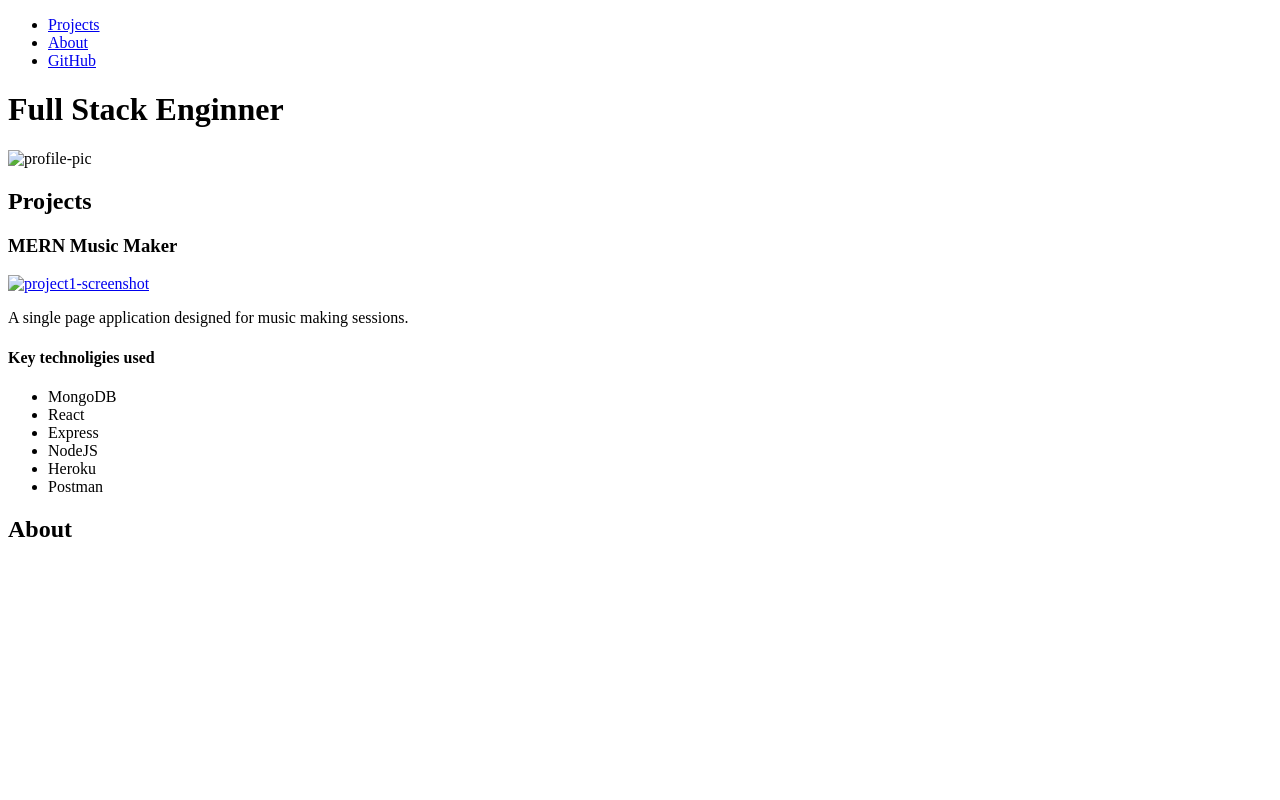
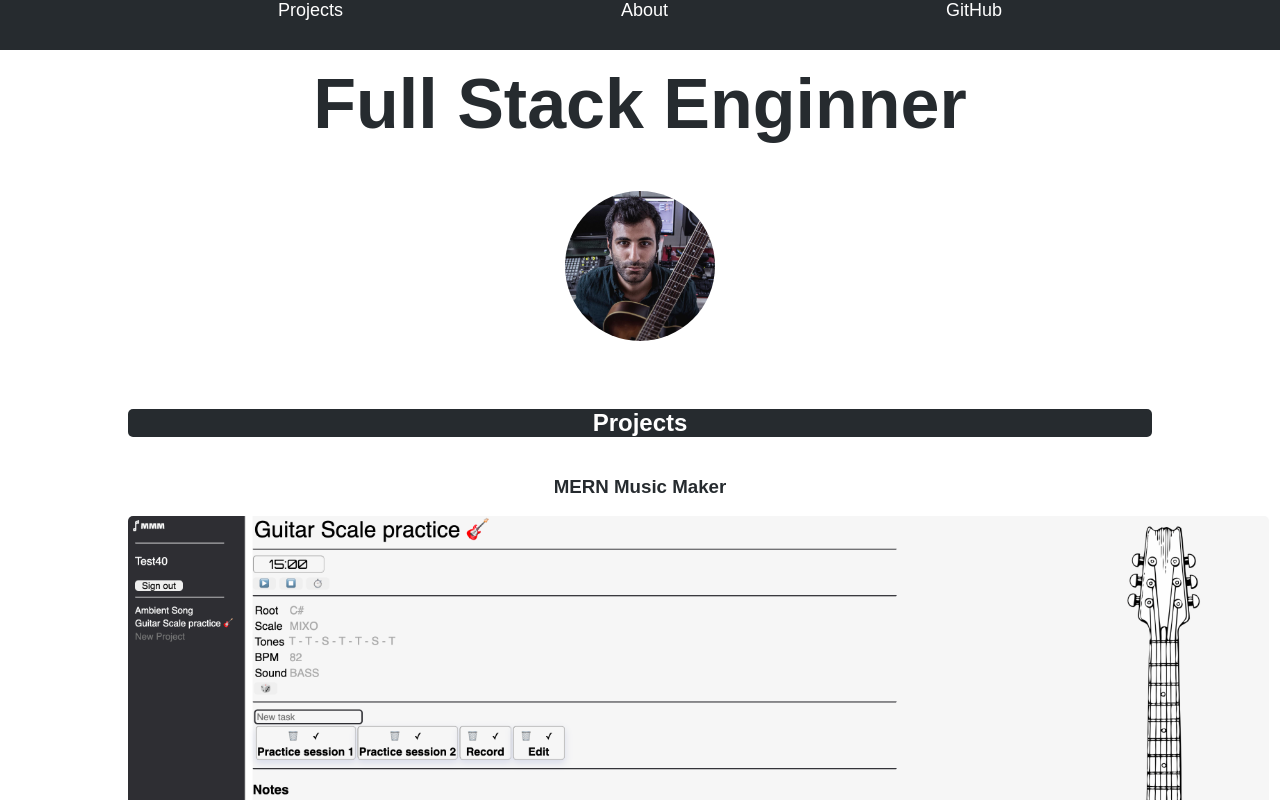
Before and after one commit to fxcircus/portfolio, a plain HTML site: page index.html in a window 1280 px wide. Shown: the top 800 px of the page. Drawn offline with Linux system fonts and the light colour scheme; the site is published under a folder, as on GitHub Pages, so addresses that start at the root find nothing; a web font is replaced by a local one.

Commit message:
path changes, link to github pages

```diff
--- a/index.html
+++ b/index.html
@@ -5,8 +5,8 @@
     <meta http-equiv="X-UA-Compatible" content="IE=edge">
     <meta name="viewport" content="width=device-width, initial-scale=1.0">
     <title>Roy Daniel's Portfolio</title>
-    <link rel="stylesheet" href="/styles.css">
-    <link rel="icon" type="image/x-icon" href="/public/roy-pic.jpg">
+    <link rel="stylesheet" href="./styles.css">
+    <link rel="icon" type="image/x-icon" href="./public/roy-pic.jpg">
 </head>
 <body>
 
@@ -20,7 +20,7 @@
 
     <header>
         <h1>Full Stack Enginner</h1>
-        <img src="/public/roy-pic.jpg" alt="profile-pic" />
+        <img src="./public/roy-pic.jpg" alt="profile-pic" />
     </header>
 
     <main>
@@ -28,7 +28,7 @@
         <article class="project-card">
             <h3>MERN Music Maker</h3>
             <a href="https://mern-music-maker.herokuapp.com/" target="_blank">
-                <img src="/public/screenshot-project-mmm.png" alt="project1-screenshot"/>
+                <img src="./public/screenshot-project-mmm.png" alt="project1-screenshot"/>
             </a>
             <p>A single page application designed for music making sessions.</p>
             <h4>Key technoligies used</h4>
```
Also changed, not shown: 1 other file.
